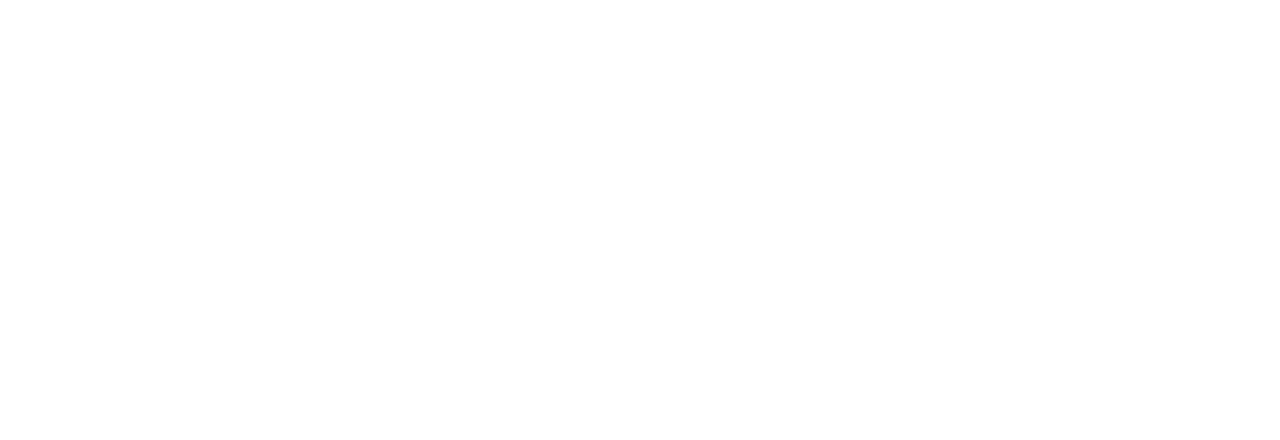
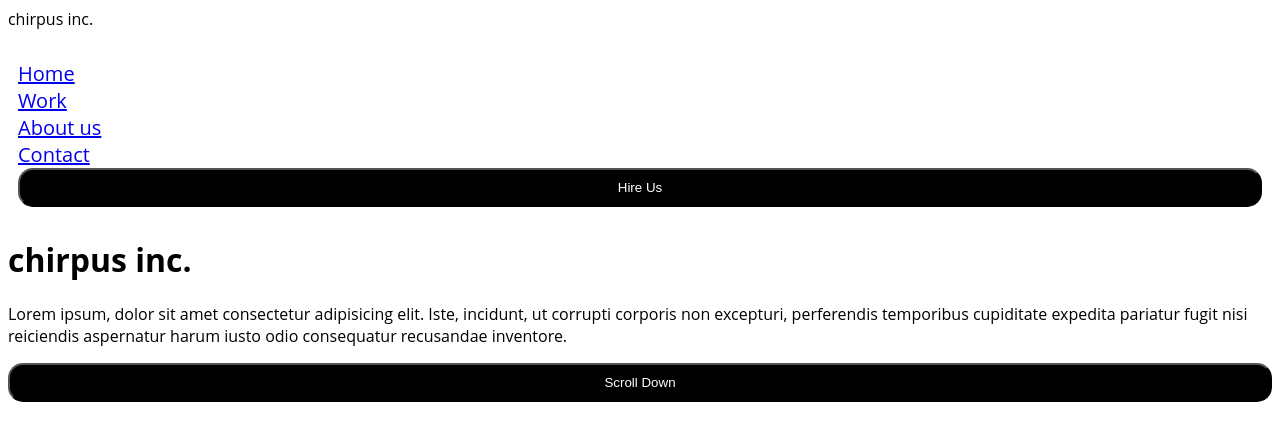
Before and after one commit to SabsBrooks/Lab-1, a plain HTML site: page index.html in a window 1280 px wide. Drawn offline with Linux system fonts and the light colour scheme; a web font is replaced by a local one.

Commit message:
Made changes to HTML and CSS

```diff
--- a/css/styles.css
+++ b/css/styles.css
@@ -0,0 +1,29 @@
+/*@font-face {
+	font-family: Open Sans;
+    src: url(https://fonts.google.com/specimen/Open+Sans);
+}*/
+
+body {
+    font-family: "open sans", sans-serif;
+}
+
+ul {
+  list-style: none;
+  display: flex;
+  flex-direction: column;
+  padding: 10px;
+  font-size: 20px;
+}
+
+nav ul {
+    text-decoration: none;
+}
+
+.button {
+    background-color: #000;
+    color: #FFF;
+    border-radius: 15px;
+    padding: 10px 24px;
+    text-align: center;
+    width: 100%;
+}
--- a/index.html
+++ b/index.html
@@ -5,9 +5,28 @@
     <meta name="viewport" content="width=device-width, initial-scale=1.0">
     <meta http-equiv="X-UA-Compatible" content="ie=edge">
     <title>Document</title>
+    <link href="https://fonts.google.com/specimen/Open+Sans" rel="stylesheet">
     <link rel="stylesheet" href="css/styles.css">
 </head>
 <body>
+    <div class="navigation">
+        <header>chirpus inc.</header>
+        <nav>
+            <ul>
+              <li> <a href="#" target="_blank">Home</a> </li>
+              <li> <a href="#" target="_blank">Work</a> </li>
+              <li> <a href="#" target="_blank">About us</a> </li>
+              <li> <a href="#" target="_blank">Contact</a> </li>
+              <button class="button">Hire Us</button></li>
+            </ul>
+        </nav>
+     </div>
 
+    <h1>chirpus inc.</h1>
+
+    <p>Lorem ipsum, dolor sit amet consectetur adipisicing elit.
+        Iste, incidunt, ut corrupti corporis non excepturi, perferendis temporibus cupiditate expedita pariatur fugit nisi reiciendis aspernatur harum iusto odio consequatur recusandae inventore.
+    </p>
+    <button class="button">Scroll Down</button>
 </body>
 </html>
```
